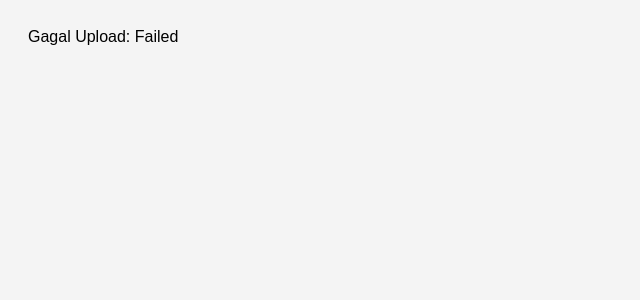
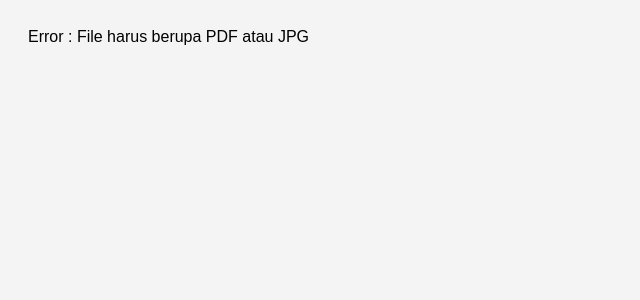
Before and after one commit to theodhorex/inventaris, a PHP site: page /upload.php in a window 1280 px wide. Shown: the top 300 px of the page, without its empty margins (0-640 px from the left). Run offline with PHP 8.4, Linux system fonts and the light colour scheme; data that the repository does not hold is empty.

Commit message:
uploadbaruREVABN

```diff
--- a/upload.php
+++ b/upload.php
@@ -1,7 +1,12 @@
 <?php
 include 'koneksi.php';
 $targetUpload = "uploads/".$_POST["namaMakanan"] . "." . strtolower(pathinfo($_FILES["gambarMakanan"]["name"], PATHINFO_EXTENSION));
+define('MB', 1048576);
 if ($_FILES["gambarMakanan"]["type"] == "application/pdf" || $_FILES["gambarMakanan"]["type"] == "image/jpg") {
+    if ($_FILES['gambarMakanan']['size'] > 4*MB) {
+        echo "Error : Ukuran file maksimal 4MB";
+        return;
+    }
     if (move_uploaded_file($_FILES["gambarMakanan"]["tmp_name"], $targetUpload)) {
         $namaMakanan = $_POST["namaMakanan"];
         $asalMakanan = $_POST["asalMakanan"];
@@ -12,9 +17,9 @@ if ($_FILES["gambarMakanan"]["type"] == "application/pdf" || $_FILES["gambarMaka
         echo "<a href='index.php'><p>Lihat data makanan</p></a>";
         }
     } else
-        echo "File harus berupa PDF atau JPG";
+        echo "GAGAL UPLOAD";
 } else {
-    echo "Gagal Upload: Failed";
+    echo "Error : File harus berupa PDF atau JPG";
 }
 ?>
 
```
